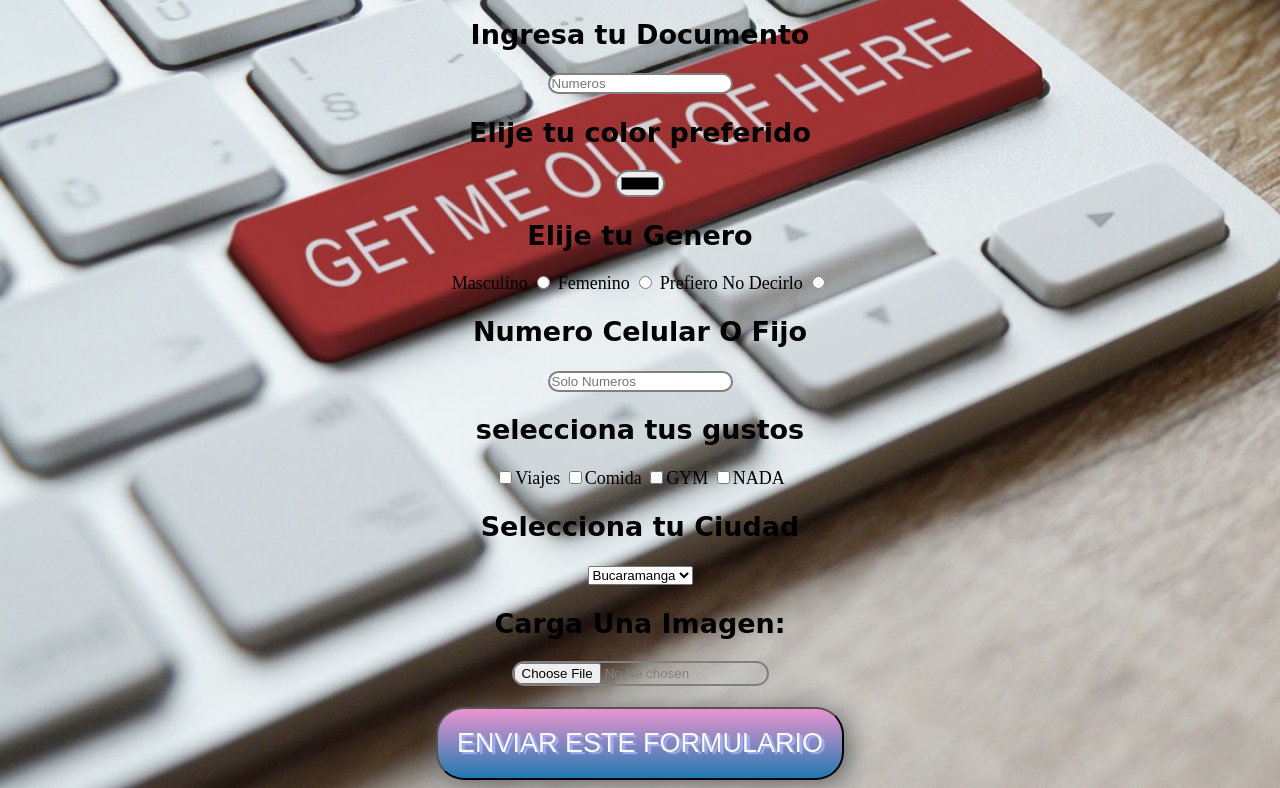
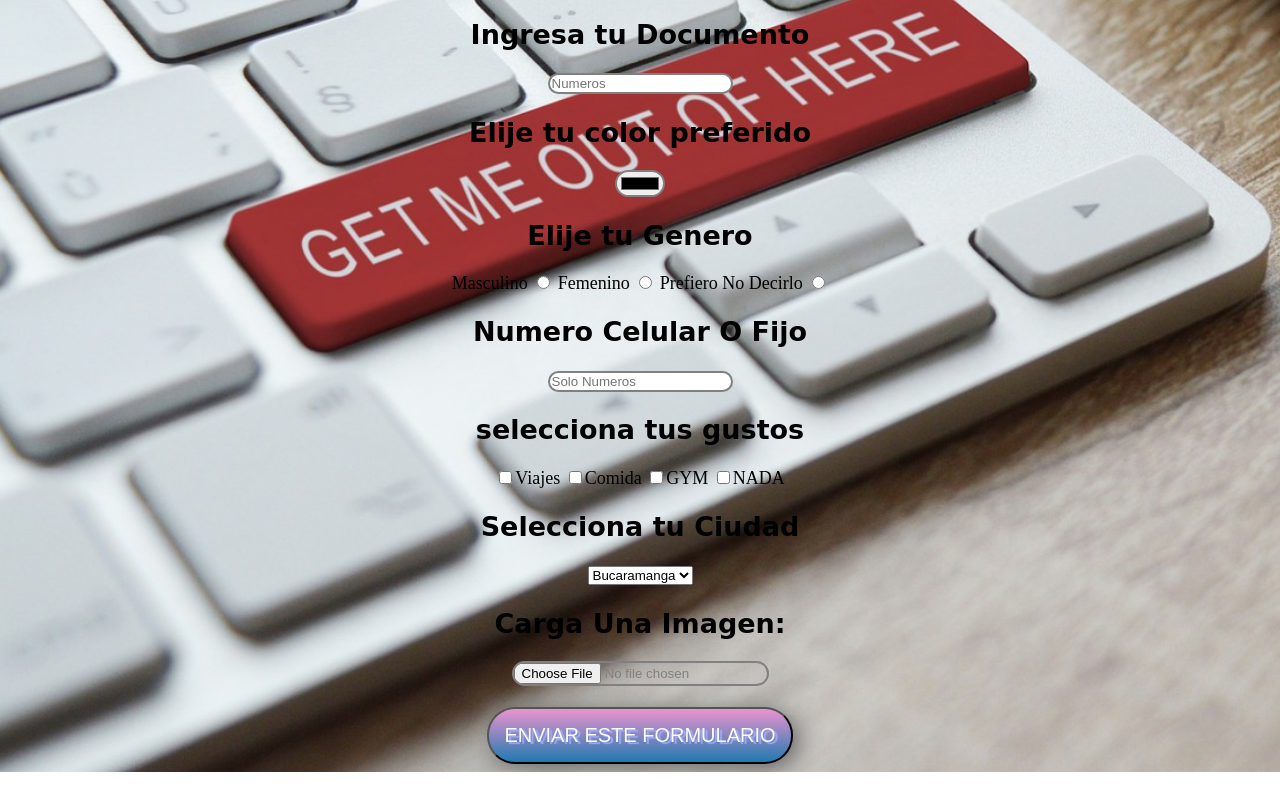
Before and after one commit to Dxperea/Formulario-10-de-febrero, a plain HTML site: page index.html in a window 1280 px wide. Shown: the part 461-1249 px from the top of the page. Drawn offline with Linux system fonts and the light colour scheme.

Commit message:
Update index.html

```diff
--- a/index.html
+++ b/index.html
@@ -45,8 +45,8 @@ text-shadow: 3px 2px 1px #9daef5;
         box-shadow: 6px 5px 24px #666666;
         font-family: Arial;
         color: #fafafa;
-  font-size: 27px;
-  padding: 19px;
+        font-size: 20px;
+        padding: 15px;
         text-decoration: none;
 
 
```
Lines whose indentation alone changed are shown as unchanged.
